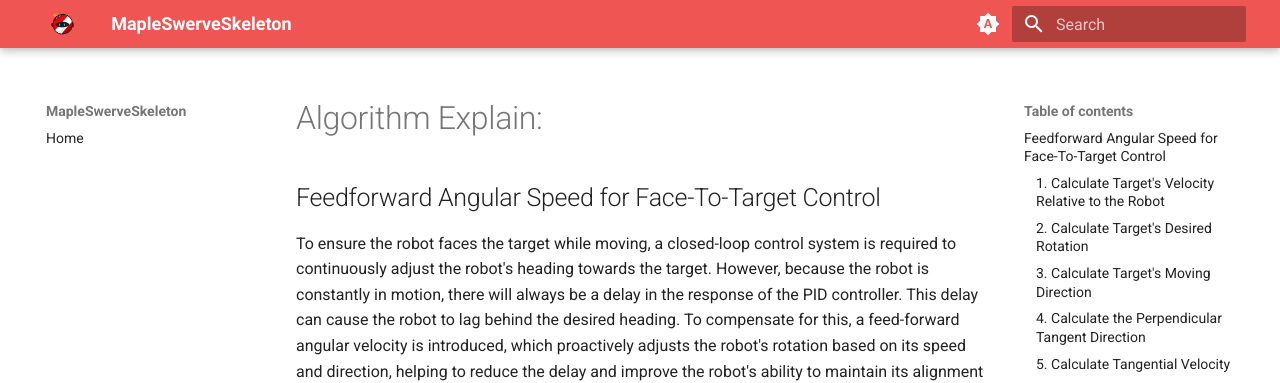
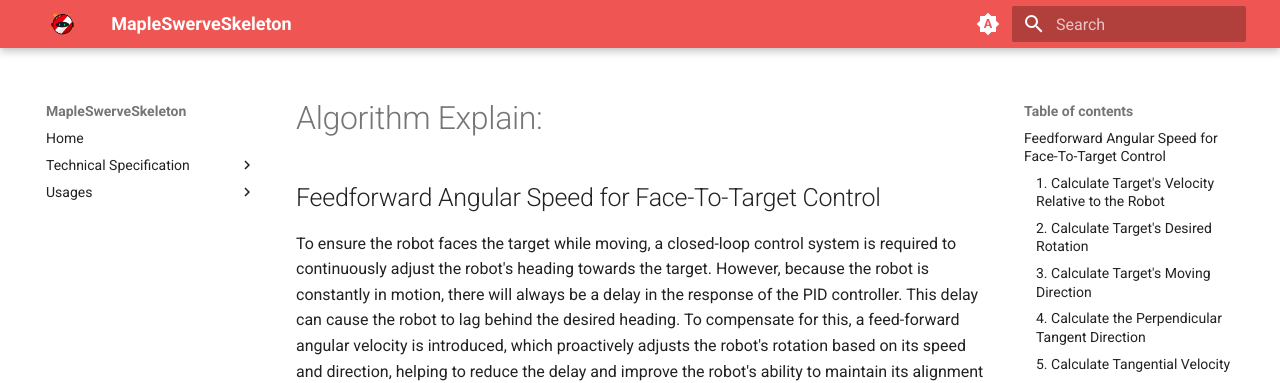
Before and after one commit to Shenzhen-Robotics-Alliance/Maple-Swerve-Skeleton, an MkDocs documentation site: the page built from docs/technical specification/3 - Rotation Control/3.2 - aiming at target.md, in a window 1280 px wide. Shown: the top 383 px of the page. Built offline with MkDocs 1.6.1 and Material for MkDocs 9.7.7, drawn with Linux system fonts in a browser that asks for light colours; some of the changed lines change nothing that is shown.

Commit message:
added empty files

```diff
--- a/mkdocs.yml
+++ b/mkdocs.yml
@@ -79,3 +79,25 @@
 # sidebar settings
 nav:
     - Home: index.md
+    - Technical Specification:
+        - 1 Robot Localization:
+            - 1.1 Odometry: "./technical specification/1 - robot localization/1.1 - odometry.md"
+            - 1.2 Vision: "./technical specification/1 - robot localization/1.2 - vision.md"
+            - 1.3 Combining Vision and Odometry : "./technical specification/1 - robot localization/1.3 - combining vision and odometry observations.md"
+        - 2 Drivetrain Control:
+            - 2.1 Running Drivetrain Characterization: "./technical specification/2 - drivetrain control/2.1 running drivetrain characterizations.md"
+            - 2.2 Fine-tuning the Gains: "./technical specification/2 - drivetrain control/2.2 fine-tuning the gains.md"
+            - 2.3 Implementing Module Forces Feedforwards: "./technical specification/2 - drivetrain control/2.3 implementing module forces feedforward.md"
+        - 3 Rotation Control:
+            - 3.1 Face to rotation: "./technical specification/3 - rotation control/3.1 - face to rotation.md"
+            - 3.2 Aim at target: "./technical specification/3 - rotation control/3.2 - aiming at target.md"
+        - Auto Alignment:
+            - 4.1 Path Finding: "./technical specification/4 - Auto Alignment/4.1 - path finding.md"
+            - 4.2 Precise Alignment: "./technical specification/4 - Auto Alignment/4.2 - precise alginment.md"
+    - Usages:
+        - 1 Getting Started: "./usage/1 - getting started.md"
+        - 2 Calibrating your Drivetrain: "./usage/2 - generating constants using phoenix tuner.md"
+        - 3 Running Drive Characterizations: "./usage/3 - running drivetrain characterizations.md"
+        - 4 Setting Up Vision: "./usage/4 - setting up vision.md"
+        - 5 Using Auto-Alignment Command: "./usage/5 - drivetrain commands.md"
+        - Help & Support: "./usage/help and support.md"
```
Also changed, not shown: docs/technical specification/1 - robot localization/1.1 - odometry.md (added), docs/technical specification/1 - robot localization/1.2 - vision.md (added), docs/technical specification/1 - robot localization/1.3 - combining vision and odometry observations.md (added), docs/technical specification/2 - drivetrain control/2.1 running drivetrain characterizations.md (added), docs/technical specification/2 - drivetrain control/2.2 fine-tuning the gains.md (added), docs/technical specification/2 - drivetrain control/2.3 implementing module forces feedforward.md (added), docs/technical specification/3 - Rotation Control/3.1 - face to rotation.md (added), docs/technical specification/3 - Rotation Control/3.2 - aiming at target.md (renamed from docs/face to target/face to target feedforward.md), docs/technical specification/3 - Rotation Control/face to target-1.png (renamed from docs/face to target/face to target-1.png), docs/technical specification/3 - Rotation Control/face to target.png (renamed from docs/face to target/face to target.png), docs/technical specification/4 - Auto Alignment/4.1 - path finding.md (added), docs/technical specification/4 - Auto Alignment/4.2 - precise alginment.md (added), docs/usage/1 - getting started.md (added), docs/usage/2 - generating constants using phoenix tuner.md (added), 4 more files.
